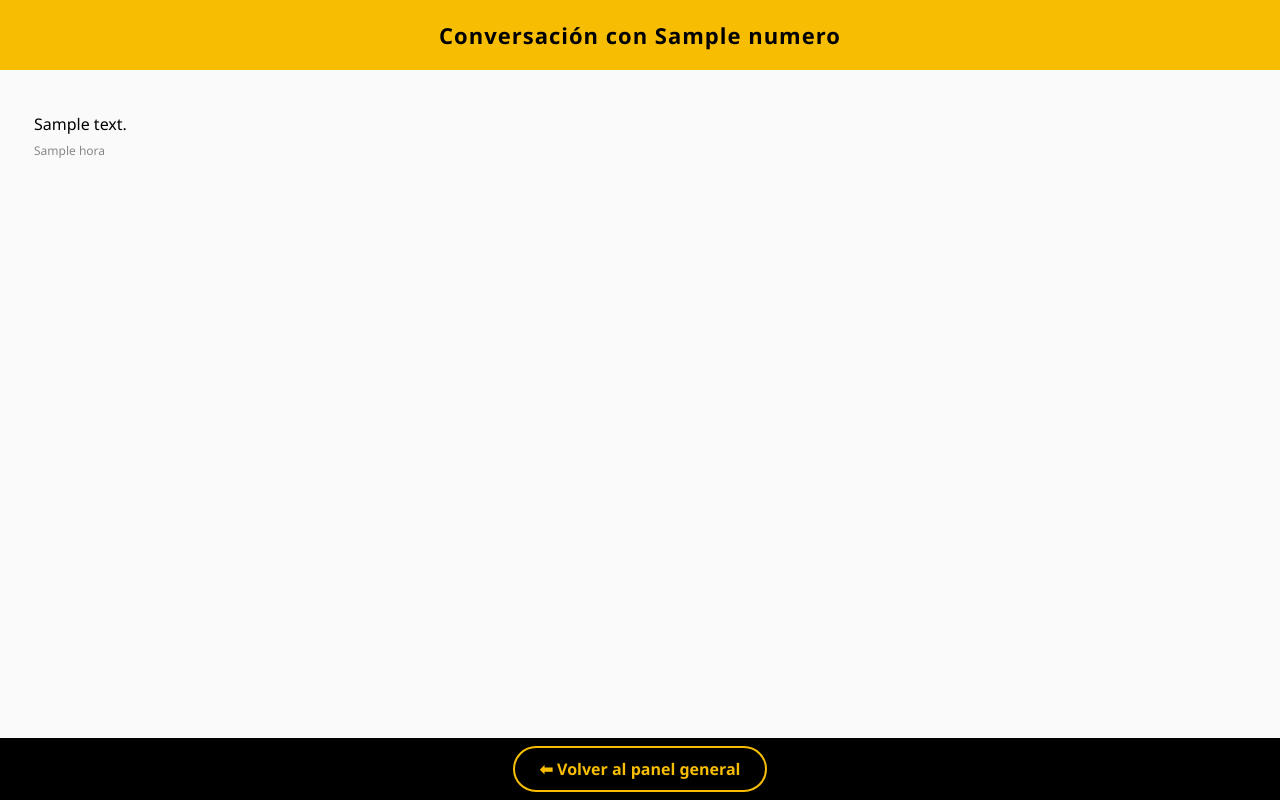
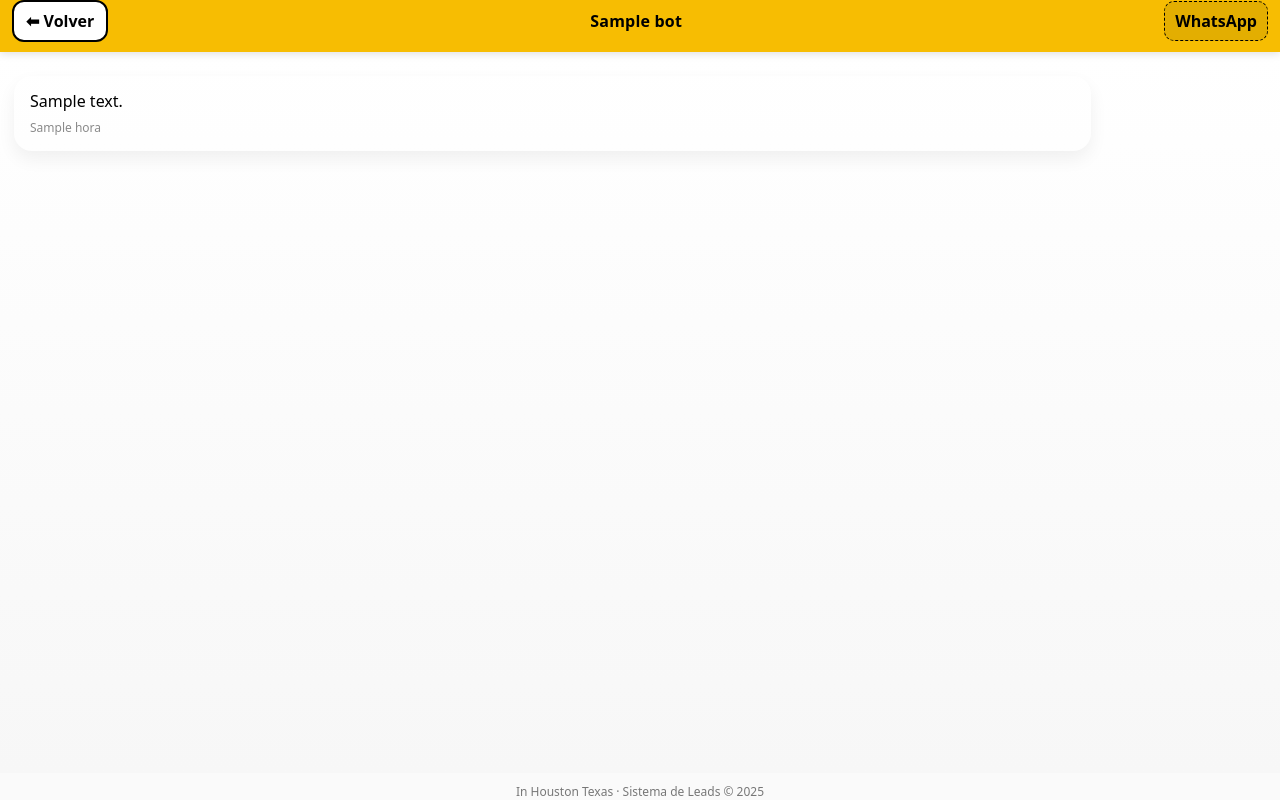
Before and after one commit to Sundingalue/multi-bot-inteligente-v1, a Flask app: template templates/chat.html in a window 1280 px wide. Run offline with Flask 3, Linux system fonts and the light colour scheme; the template is opened without the code that fills it: most values are stand-ins (such as "Sample title", 1, 10 or a date in 2020).

```diff
--- a/templates/chat.html
+++ b/templates/chat.html
@@ -1,142 +1,177 @@
 <!DOCTYPE html>
 <html lang="es">
 <head>
-    <meta charset="UTF-8">
+  <meta charset="UTF-8" />
   <title>Conversación - In Houston Texas</title>
-    <meta name="viewport" content="width=device-width, initial-scale=1.0">
+  <meta name="viewport" content="width=device-width, initial-scale=1, viewport-fit=cover" />
+  <meta name="theme-color" content="#000000" />
   <style>
-        body {
-            font-family: 'Segoe UI', sans-serif;
-            background-color: #f7f7f7;
-            margin: 0;
-            padding: 0;
+    :root{
+      --brand:#F7BD02;
+      --bg:#0a0a0a;
+      --paper:#ffffff;
+      --text:#111;
+      --muted:#8a8a8a;
+      --bubble-user:#fff6bf;     /* amarillo claro */
+      --bubble-bot:#000000;      /* negro */
+      --bubble-bot-text:#F7BD02; /* amarillo marca */
+      --radius:18px;
+    }
+    *{ box-sizing:border-box; }
+    html,body{
+      margin:0; padding:0; height:100%;
+      background:#f5f5f5; color:#000;
+      font-family:system-ui,-apple-system,Segoe UI,Roboto,Inter,Arial,sans-serif;
+      font-size:16px;
+      -webkit-font-smoothing:antialiased;
+      -moz-osx-font-smoothing:grayscale;
+    }
+    .app{
+      min-height:100vh;
+      display:flex; flex-direction:column;
+      background:#fafafa;
     }
 
-        .container {
-            max-width: 100%;
-            margin: 0 auto;
-            background: #fff;
-            display: flex;
-            flex-direction: column;
-            min-height: 100vh;
+    /* ===== Header fijo ===== */
+    .topbar{
+      position:sticky; top:0; z-index:10;
+      background:var(--brand);
+      color:#000;
+      padding: env(safe-area-inset-top) 12px 10px 12px;
+      box-shadow:0 2px 8px rgba(0,0,0,.12);
+    }
+    .topbar-row{
+      display:flex; align-items:center; gap:12px;
+    }
+    .back{
+      display:inline-flex; align-items:center; gap:8px;
+      text-decoration:none; color:#000; font-weight:800;
+      background:#fff; border:2px solid #000;
+      padding:8px 12px; border-radius:12px;
+      transition:transform .06s ease, box-shadow .2s ease;
+    }
+    .back:active{ transform:translateY(1px); }
+    .title{
+      flex:1;
+      text-align:center;
+      font-weight:900;
+      letter-spacing:.2px;
+    }
+    .whats{
+      text-decoration:none; color:#000; font-weight:700;
+      background:rgba(0,0,0,.08);
+      padding:8px 10px; border-radius:10px;
+      border:1px dashed #000;
     }
 
-        .header {
-            background-color: #F7BD02;
-            color: #000;
-            padding: 20px;
-            font-size: 22px;
-            font-weight: bold;
-            text-align: center;
-            letter-spacing: 1px;
+    /* ===== Área de mensajes ===== */
+    .chat{
+      flex:1;
+      padding:14px;
+      overflow-y:auto;
+      background:linear-gradient(180deg,#ffffff 0%, #f7f7f7 100%);
+    }
+    .group{ margin:10px 0; display:flex; flex-direction:column; gap:8px; }
+    .bubble{
+      position:relative;
+      max-width:86%;
+      padding:14px 16px;
+      border-radius:var(--radius);
+      line-height:1.45;
+      word-wrap:break-word;
+      box-shadow:0 8px 18px rgba(0,0,0,.06);
+      font-size:16px;
+    }
+    /* Usuario (izquierda) */
+    .user{
+      align-self:flex-start;
+      background:var(--bubble-user);
+      color:#111;
+      border-top-left-radius:8px;
+    }
+    .user::after{
+      content:"";
+      position:absolute; left:10px; bottom:-8px;
+      width:14px; height:14px; background:var(--bubble-user);
+      transform:rotate(45deg);
+      box-shadow: 2px 2px 4px rgba(0,0,0,.05);
+    }
+    /* Bot (derecha) */
+    .bot{
+      align-self:flex-end;
+      background:var(--bubble-bot);
+      color:var(--bubble-bot-text);
+      border-top-right-radius:8px;
+      text-align:left;
+    }
+    .bot::after{
+      content:"";
+      position:absolute; right:10px; bottom:-8px;
+      width:14px; height:14px; background:var(--bubble-bot);
+      transform:rotate(45deg);
+      box-shadow: 2px 2px 4px rgba(0,0,0,.15);
     }
 
-        .chat-box {
-            flex: 1;
-            padding: 16px;
-            overflow-y: auto;
-            background: #fafafa;
+    .time{
+      margin-top:6px;
+      font-size:12px;
+      color:var(--muted);
     }
 
-        .message {
-            padding: 14px 18px;
-            margin: 12px 0;
-            border-radius: 18px;
-            max-width: 85%;
-            clear: both;
-            font-size: 16px;
-            line-height: 1.5;
-            word-wrap: break-word;
-            position: relative;
+    /* ===== Footer informativo (opcional) ===== */
+    .foot{
+      padding:10px 14px env(safe-area-inset-bottom);
+      text-align:center; font-size:12px; color:#777;
     }
 
-        .user {
-            background-color: #ffe97f;
-            float: left;
-            color: #000;
-            border-top-left-radius: 4px;
-            border-bottom-right-radius: 18px;
-        }
-
-        .bot {
-            background-color: #000;
-            color: #F7BD02;
-            float: right;
-            text-align: right;
-            border-top-right-radius: 4px;
-            border-bottom-left-radius: 18px;
-        }
-
-        .timestamp {
-            font-size: 12px;
-            color: #888;
-            margin-top: 6px;
-        }
-
-        .volver {
-            text-align: center;
-            padding: 20px;
-            background: #000;
-        }
-
-        .volver a {
-            text-decoration: none;
-            color: #F7BD02;
-            background: transparent;
-            padding: 10px 25px;
-            border: 2px solid #F7BD02;
-            border-radius: 30px;
-            font-weight: bold;
-            transition: all 0.3s ease;
-        }
-
-        .volver a:hover {
-            background: #F7BD02;
-            color: #000;
-        }
-
-        .clearfix::after {
-            content: "";
-            clear: both;
-            display: table;
-        }
-
-        @media screen and (max-width: 600px) {
-            .header {
-                font-size: 18px;
-                padding: 16px;
-            }
-
-            .message {
-                font-size: 15px;
-                padding: 12px 16px;
-                margin: 10px 0;
-            }
-
-            .chat-box {
-                padding: 12px;
-            }
+    /* Responsive fino */
+    @media (max-width:480px){
+      .chat{ padding:12px; }
+      .bubble{ font-size:15.5px; }
+      .back{ padding:8px 10px; }
     }
   </style>
 </head>
 <body>
-    <div class="container">
-        <div class="header">
-            Conversación con {{ numero }}
+  <div class="app">
+    <!-- Header fijo con "Volver al panel" y WhatsApp -->
+    <header class="topbar">
+      <div class="topbar-row">
+        <a class="back" href="{{ url_for('panel') }}" aria-label="Volver al panel">
+          ⬅ Volver
+        </a>
+        <div class="title">
+          {% if bot %}{{ bot }}{% else %}Conversación{% endif %}
         </div>
-        <div class="chat-box">
+        <a class="whats" href="https://wa.me/{{ numero | replace('+','') }}" target="_blank" rel="noopener">
+          WhatsApp
+        </a>
+      </div>
+    </header>
+
+    <!-- Lista de mensajes -->
+    <main id="chat" class="chat">
+      <div class="group">
         {% for msg in mensajes %}
-                <div class="message {{ msg.tipo }} clearfix">
+          <div class="bubble {{ msg.tipo }}">
             <div>{{ msg.texto }}</div>
-                    <div class="timestamp">{{ msg.hora }}</div>
+            <div class="time">{{ msg.hora }}</div>
           </div>
         {% endfor %}
       </div>
-        <div class="volver">
-            <a href="{{ url_for('panel') }}">
-                ⬅ Volver al panel general
-            </a>
+    </main>
+
+    <div class="foot">In Houston Texas · Sistema de Leads © 2025</div>
   </div>
-    </div>
+
+  <script>
+    // Auto-scroll al final para ver el último mensaje
+    (function(){
+      const el = document.getElementById('chat');
+      if (!el) return;
+      // scroll suave al cargar
+      setTimeout(()=>{ el.scrollTop = el.scrollHeight; }, 50);
+    })();
+  </script>
 </body>
 </html>
```
Lines whose indentation alone changed are shown as unchanged.
